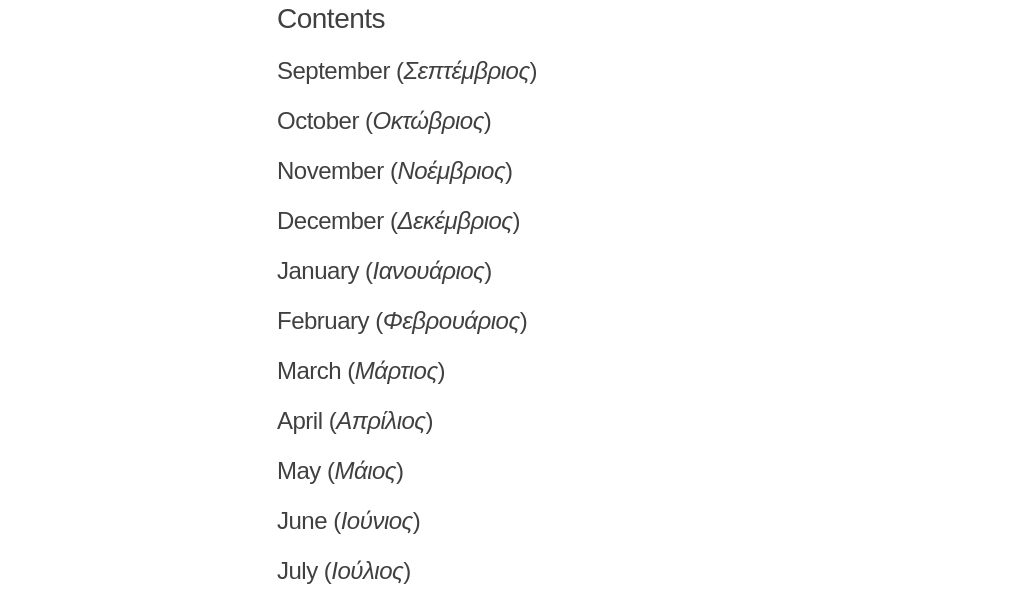
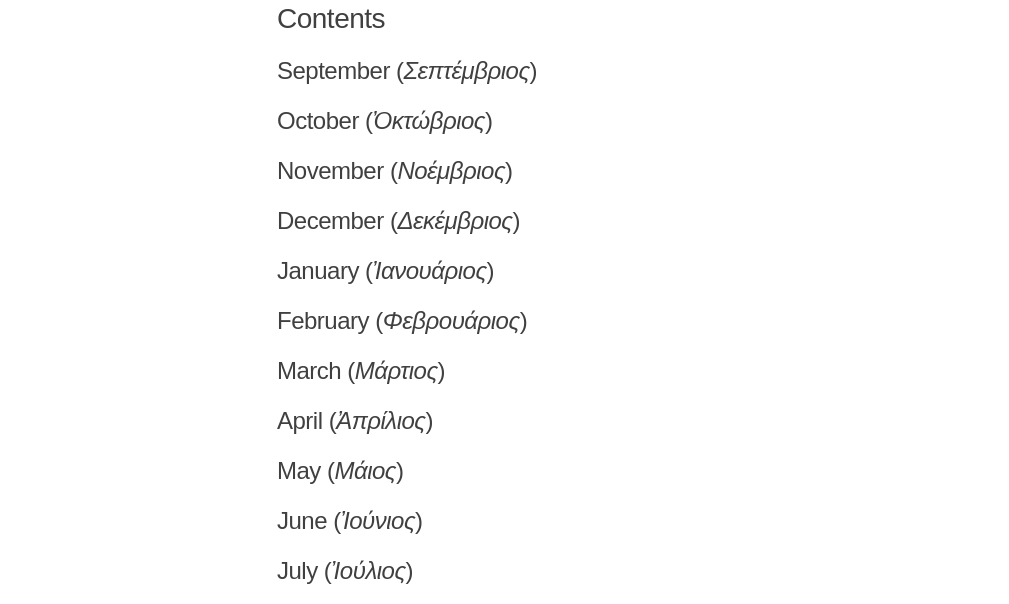
Before and after one commit to cjkoepke1/greek-hagiography, a Jekyll site: the page built from index.md, in a window 1280 px wide. Shown: the part 348-952 px from the top of the page, without its empty margins (3-1012 px from the left). Built offline with Jekyll 4.4.1, drawn with Linux system fonts in a browser that asks for light colours.

Commit message:
add soft breathing marks

```diff
--- a/index.md
+++ b/index.md
@@ -11,26 +11,26 @@ title: "Greek Hagiography"
 
 ## September (*Σεπτέμβριος*)
 
-## October (*Οκτώβριος*)
+## October (*Ὀκτώβριος*)
 
 ## November (*Νοέμβριος*)
 
 ## December (*Δεκέμβριος*)
 
-## January (*Ιανουάριος*)
+## January (*Ἰανουάριος*)
 
 ## February (*Φεβρουάριος*)
 
 ## March (*Μάρτιος*)
 
-## April (*Απρίλιος*)
+## April (*Ἀπρίλιος*)
 
 ## May (*Μάιος*)
 
-## June (*Ιούνιος*)
+## June (*Ἰούνιος*)
 
-## July (*Ιούλιος*)
+## July (*Ἰούλιος*)
 
-## August (*Αύγουστος*)
+## August (*Αὔγουστος*)
 
 ---
```
